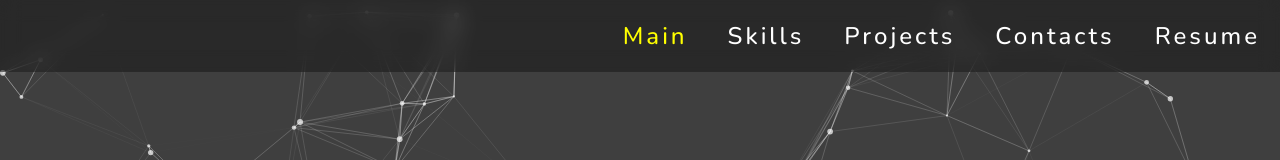
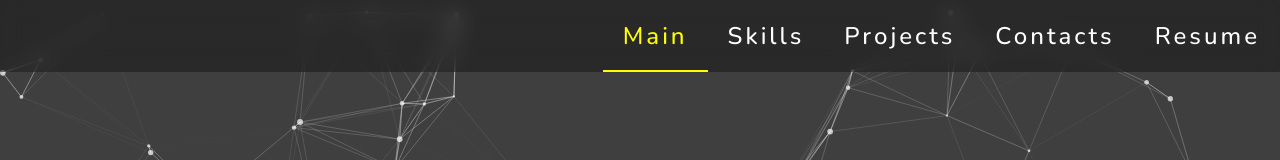
Before and after one commit to ToshaBY/portfolio, a React (Create React App) app: page / in a window 1280 px wide. In both pictures the pointer is over the link "Main". Shown: the top 160 px of the page. Built offline with nearby package versions, Linux system fonts and the light colour scheme.

Commit message:
feat: hover line for navMenu

```diff
--- a/src/components/header/nav/Nav.module.css
+++ b/src/components/header/nav/Nav.module.css
@@ -4,6 +4,7 @@
   justify-content: space-around;
 }
 .nav a {
+  position: relative;
   padding: 20px;
   font-family: "Nunito", sans-serif;
   font-size: 24px;
@@ -16,16 +17,15 @@
 .nav a:hover {
   color: yellow;
 }
-.nav a:hover::after {
+.nav a:hover::before {
   content: "";
   position: absolute;
+  width: 100%;
+  height: 2px;
   bottom: 0;
   left: auto;
   right: 0;
-  height: 2px;
-  width: 100%;
-  color: yellow;
-  transition: all 1s linear;
+  background-color: yellow;
 }
 
 /*# sourceMappingURL=Nav.module.css.map */
--- a/src/components/header/nav/Nav.module.scss
+++ b/src/components/header/nav/Nav.module.scss
@@ -7,6 +7,7 @@
   justify-content: space-around;
 
   & a {
+    position: relative;
     padding: 20px;
     @include text($fontPrimary, 24px, 500);
     letter-spacing: 3px;
@@ -16,16 +17,15 @@
     &:hover {
       color: $colorPrimary;
 
-      &::after {
+      &::before {
         content: "";
         position: absolute;
+        width: 100%;
+        height: 2px;
         bottom: 0;
         left: auto;
         right: 0;
-        height: 2px;
-        width: 100%;
-        color: $colorPrimary;
-        transition: all 1s linear;
+        background-color: $colorPrimary;
       }
     }
   }
```
Also changed, not shown: 1 other file (tests, documents, lock files or other folders).
